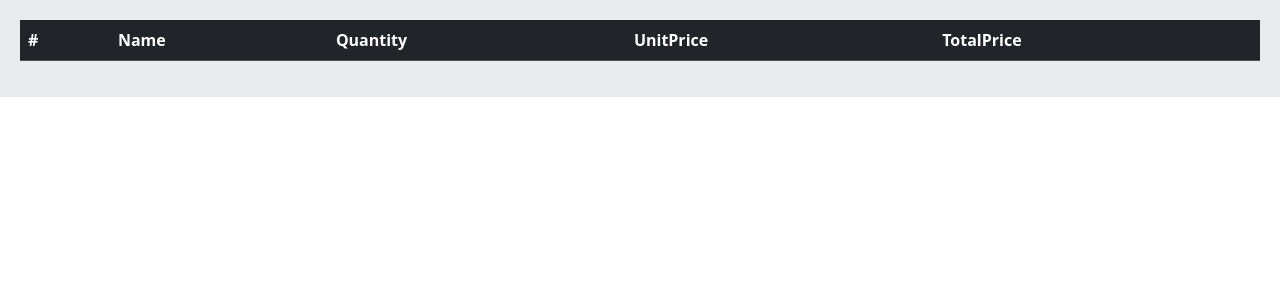
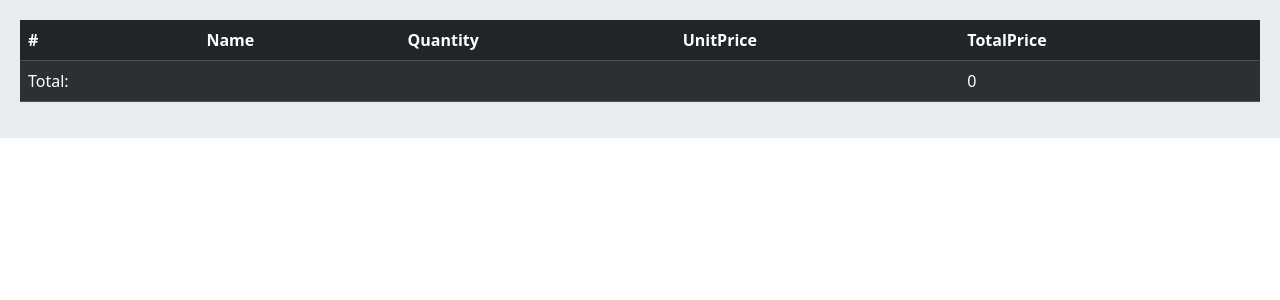
Before and after one commit to lenis03/OnlineShop2, a Django app: page /orders/cart/ in a window 1280 px wide. Shown: the part 56-356 px from the top of the page. Run offline with Django 4.2, Linux system fonts and the light colour scheme; lists and menus that the app fills with data are empty.

Commit message:
Implement get total price method in cart module and using it in cart template

```diff
--- a/orders/cart.py
+++ b/orders/cart.py
@@ -34,3 +34,6 @@ class Cart:
 
     def save(self):
         self.session.modified = True
+
+    def get_total_price(self):
+        return sum([float(item['price']) * item['quantity'] for item in self.cart.values()])
--- a/orders/templates/orders/cart.html
+++ b/orders/templates/orders/cart.html
@@ -24,6 +24,11 @@
                 <td>{{ item.total_price }}</td>
             </tr>
         {% endfor %}
+        <tr>
+            <td>Total:</td>
+            <td colspan="3"></td>
+            <td>{{ cart.get_total_price }}</td>
+        </tr>
         </tbody>
     </table>
 {% endblock %}
```
